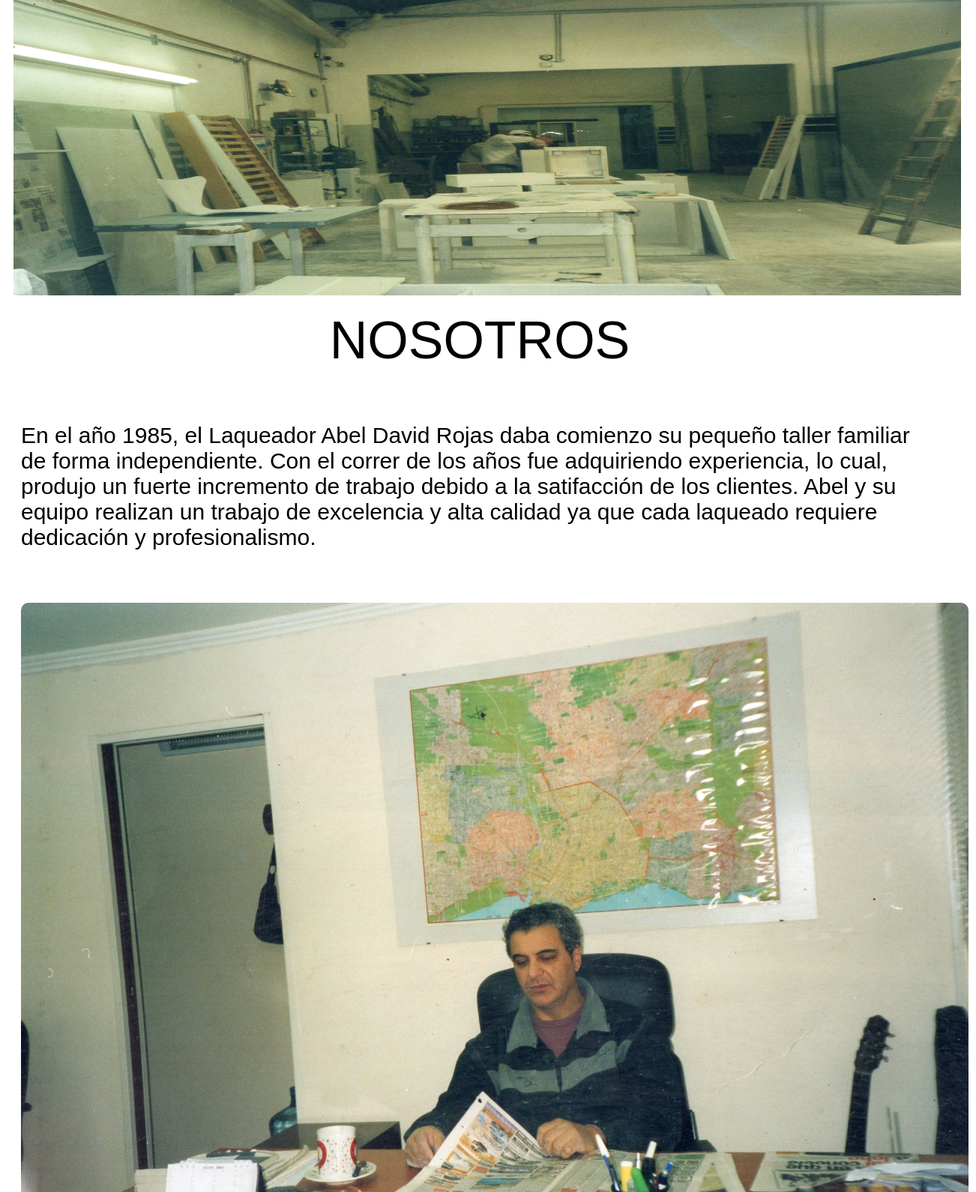
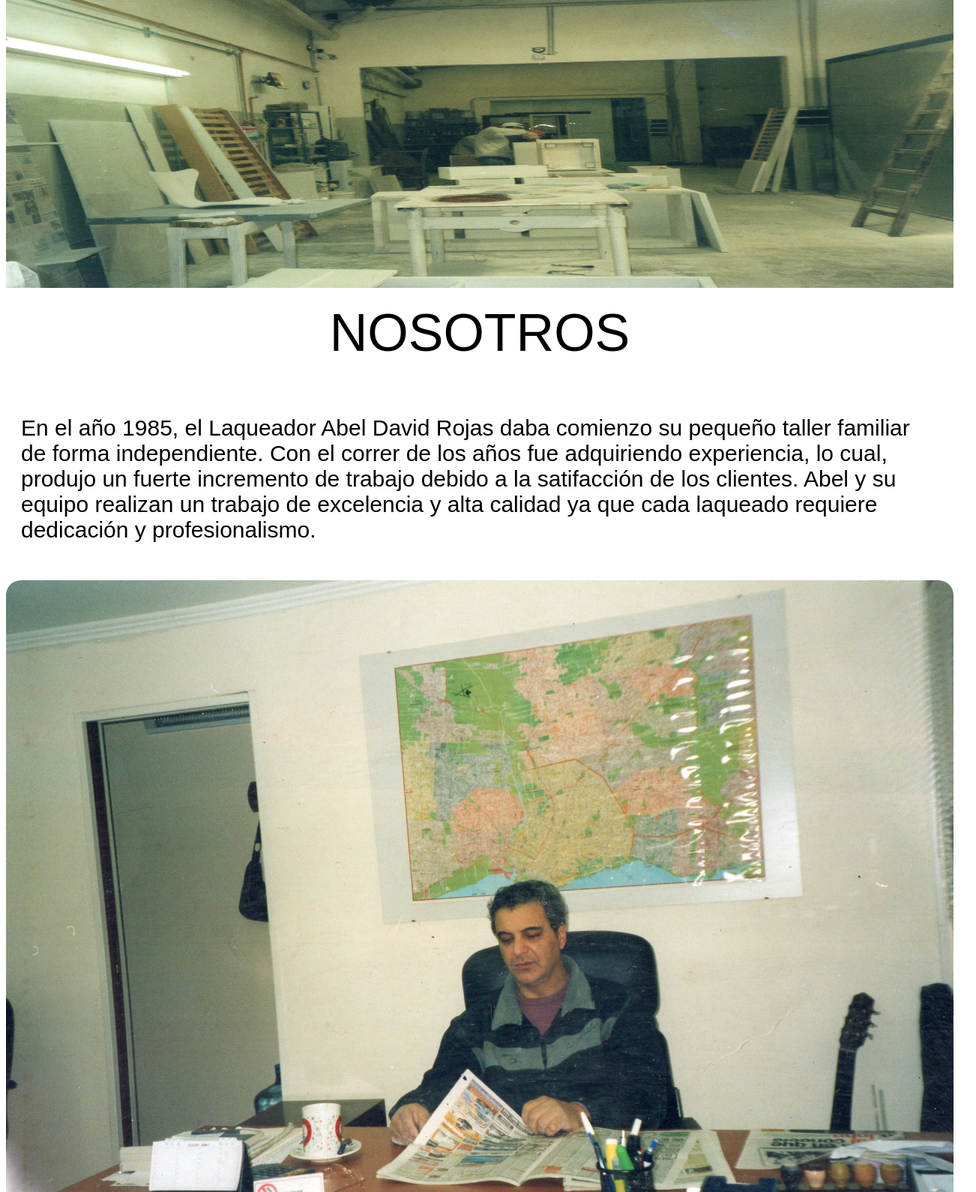
Before and after one commit to vaninarojas/Pre-Entrega2-Rojas, a plain HTML site: page pages/nosotros.html in a window 1280 px wide. Shown: the part 168-1758 px from the top of the page at 75% size, 1302 px wide, since content can reach past the window. Drawn offline with Linux system fonts and the light colour scheme.

Commit message:
agregue nosotros a vista mobile

```diff
--- a/css/style.css
+++ b/css/style.css
@@ -2,6 +2,15 @@
 .logoadr{width: 25%; height: auto;}
 
 .logoadr2{width: 50%;height: auto;}
+
+.nosotros1{width: 100%; height: 400px;}
+
+.imgTexto, .imgTexto2{width: 100%;height: auto; border-radius: 20px;}
+
+.tituloNos{font-size: 70px; color: black;
+    font-family: Arial, Helvetica, sans-serif;
+    display: flex; justify-content: center;
+    padding: 20px;}
 
 li{display: inline;}
 
@@ -46,8 +55,6 @@ h5, h6 {font-size: 20px;font-family: Arial, Helvetica, sans-serif;}
 
 }
 
-
-
 li:hover{
     color: rgb(3, 3, 85);
     font-size: 20px;
@@ -56,12 +63,14 @@ li:hover{
     border-radius: 20px;
 }
 
+.bgPrincipal{background-color: rgb(204, 204, 241);}
+
 /* DESKTOP*/
 
 @media(min-width:1024px) {header{display: flex;
     flex-direction: row;
-    justify-content: space-between;
-}
+    justify-content: space-between;}
+
 footer{display: flex;
     flex-direction: row;
     justify-content: space-around;
@@ -75,24 +84,30 @@ footer{display: flex;
         "form infoContacto"
         "form  iframe";
         grid-template-columns: 50% 50%;
-        grid-template-rows: auto auto auto;
-    }
+        grid-template-rows: auto auto auto;}
+
 
     .encabezadoContacto{grid-area: encabezado;}
     .form{grid-area: form;}
     .infoContacto{grid-area: infoContacto;}
     .iframe{grid-area: iframe;}
 
-    .nosotros1{width: 100%; height: 400px; padding: 5px;}
 
-    .tituloNos{font-size: 70px; color: black;
-        font-family: Arial, Helvetica, sans-serif;
-        display: flex; justify-content: center;
-        padding: 20px;}
+    .gridmainNos{
+     grid-template-areas:
+    "nosotros"   "nosotros"   "nosotros" "nosotros"
+     "tituloNos"  "tituloNos"  "tituloNos" "tituloNos"
+     "pIzq" "imgTexto pDer imgTexto2";
+    grid-template-columns: repeat(4,1fr);
+    grid-template-rows: repeat(4,auto);}
 
-    .imgTexto, .imgTexto2{width: 100%;height: auto; border-radius: 20px;
-        padding: 10px;}
 
+    .nosotros1{grid-area: nosotros;}
+    .tituloNos{grid-area: tituloNos;}
+    .parrafoIzq{grid-area: pIzq;}
+    .imgTexto{grid-area: imgTexto;}
+    .parrafoDer{grid-area: pDer;}
+    .imgTexto2{grid-area: imgTexto2;}
 }
 
 
@@ -118,7 +133,6 @@ footer{display: flex;
                 margin-right: auto; }
 
 
-
 .mainIndex{display: flex;
     flex-wrap: wrap;
     justify-content: center;
@@ -129,4 +143,8 @@ footer{display: flex;
  grid-template-columns: 100%;
 grid-template-rows: auto auto auto auto;}
 
+.gridmainNos{display:grid;
+grid-template-columns: 100%;
+grid-template-rows: auto auto auto auto;}
+
 }
```
